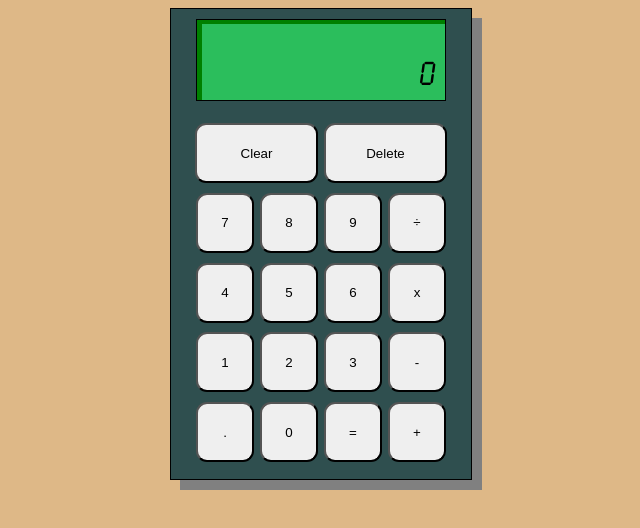
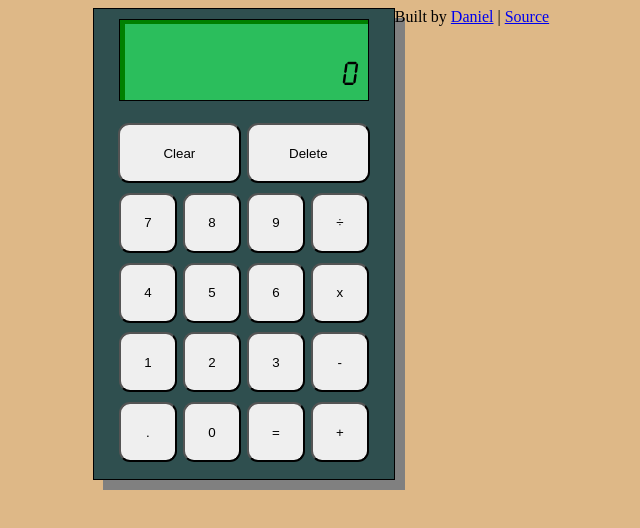
Before and after one commit to DamnnDanyo/calculator, a plain HTML site: page calculator.html in a window 1280 px wide. Shown: the whole page, without its empty margins (319-959 px from the left). Drawn offline with Linux system fonts and the light colour scheme.

Commit message:
added footer

```diff
--- a/calculator.html
+++ b/calculator.html
@@ -23,5 +23,8 @@
         </div>
     </div>
 
+
+    <footer>Built by  <a href="https://github.com/DamnnDanyo">Daniel</a>  |  <a href="https://github.com/DamnnDanyo/calculator">Source </a> </footer>
+</body>
 </body>
 </html>
```
